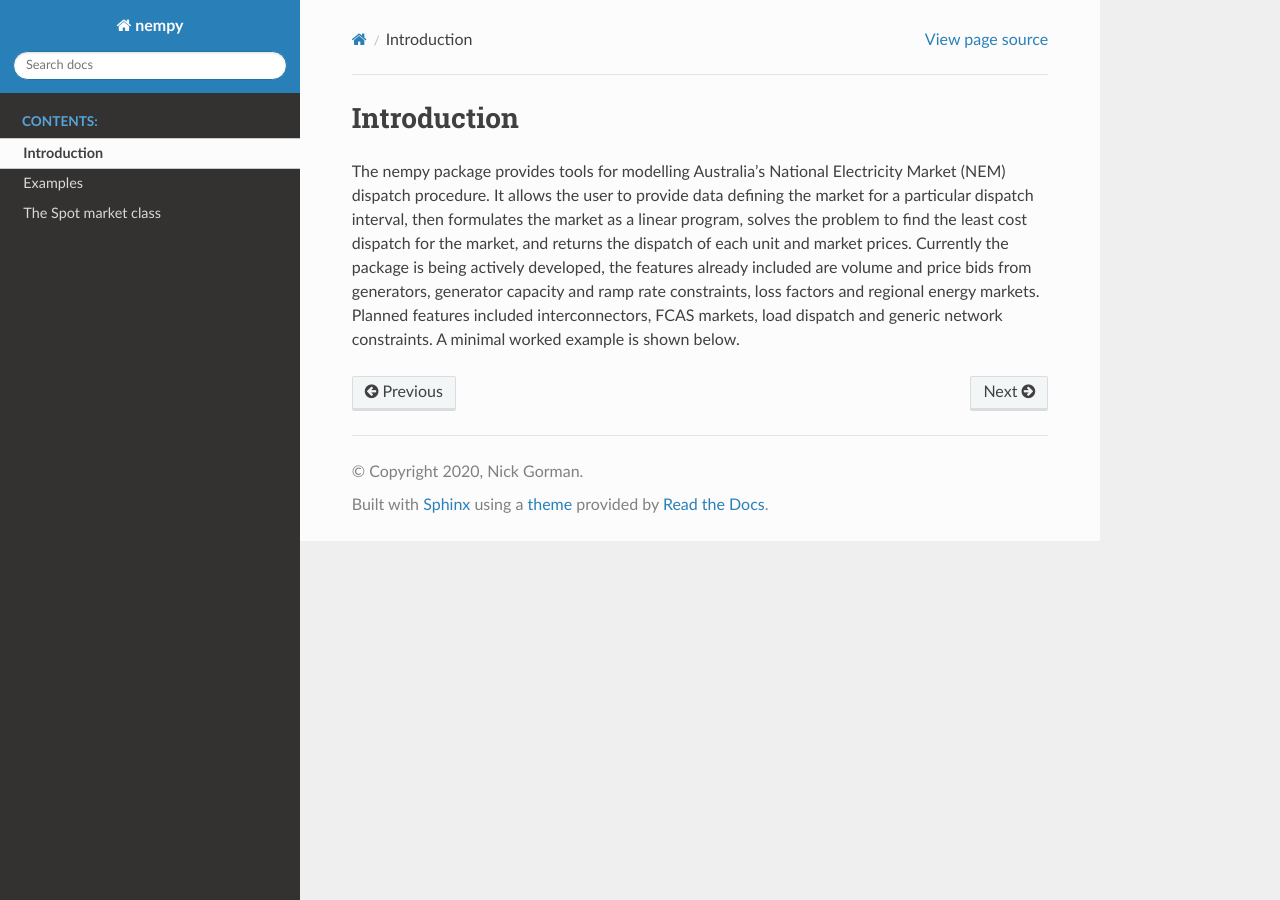
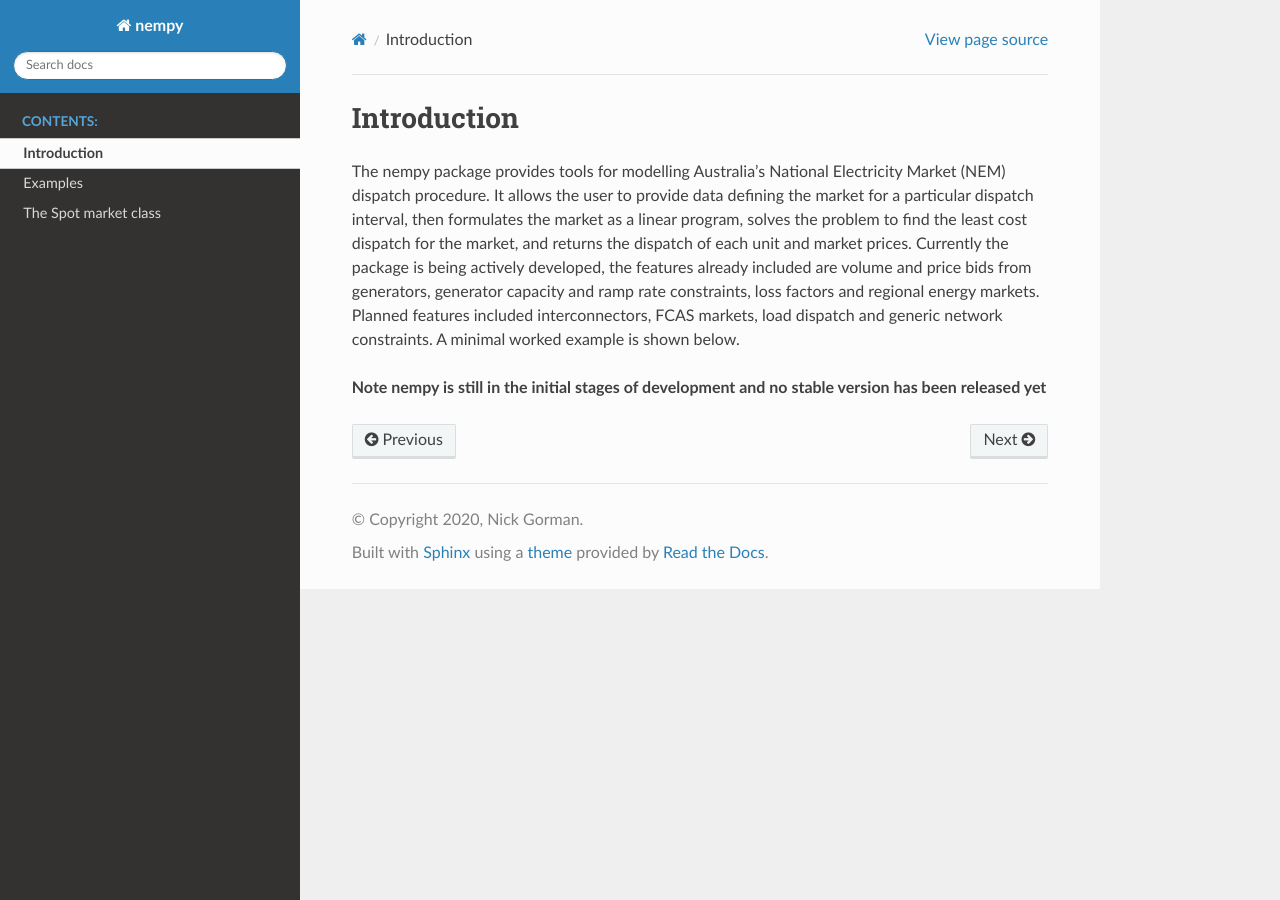
Before and after one commit to UNSW-CEEM/nempy, a Sphinx documentation site: the page built from docs/source/intro.rst, in a window 1280 px wide. Built offline with Sphinx 7.4.7 and the Read the Docs theme 2.0.0, drawn with Linux system fonts in a browser that asks for light colours.

Commit message:
documentation 7

```diff
--- a/docs/source/intro.rst
+++ b/docs/source/intro.rst
@@ -7,3 +7,5 @@ each unit and market prices. Currently the package is being actively developed,
 volume and price bids from generators, generator capacity and ramp rate constraints, loss factors and regional energy
 markets. Planned features included interconnectors, FCAS markets, load dispatch and generic network constraints. A
 minimal worked example is shown below.
+
+**Note nempy is still in the initial stages of development and no stable version has been released yet**
```
